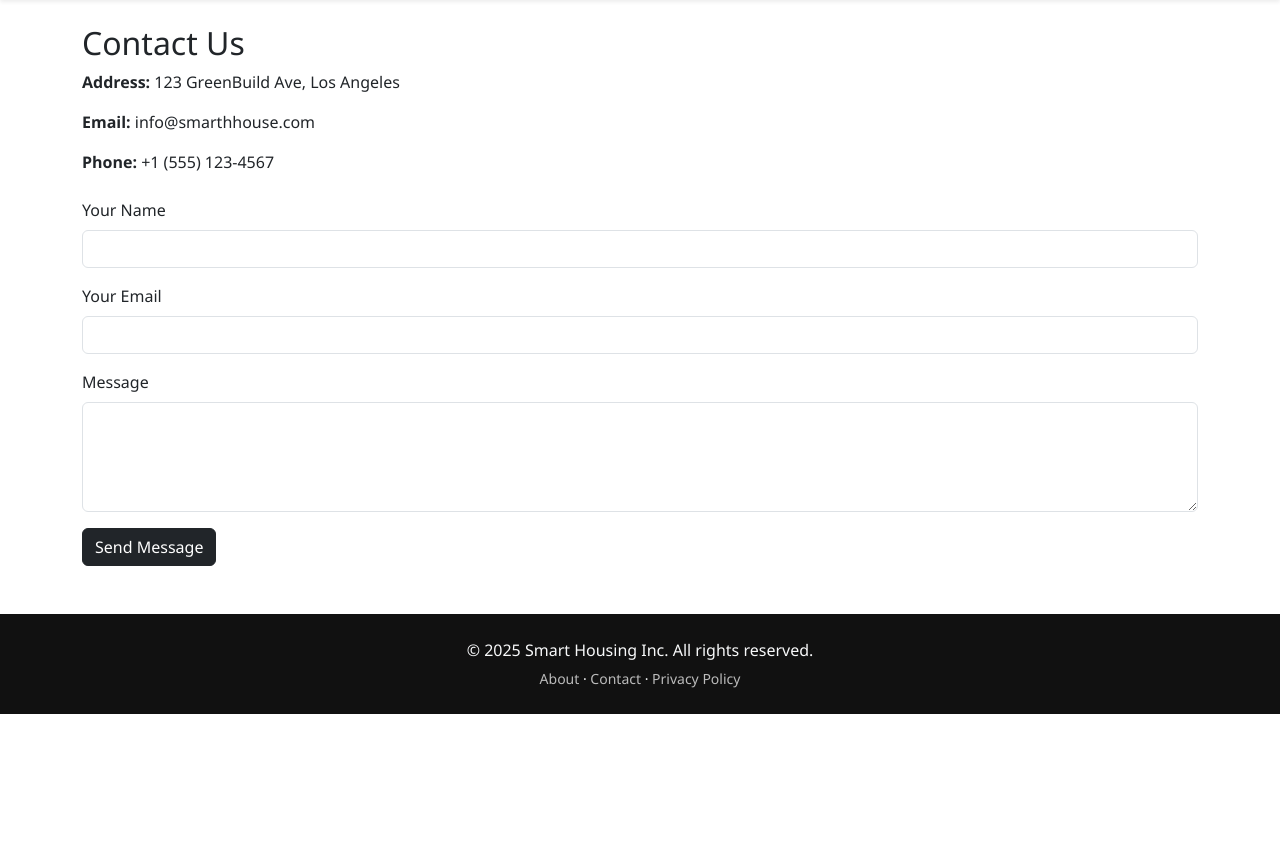
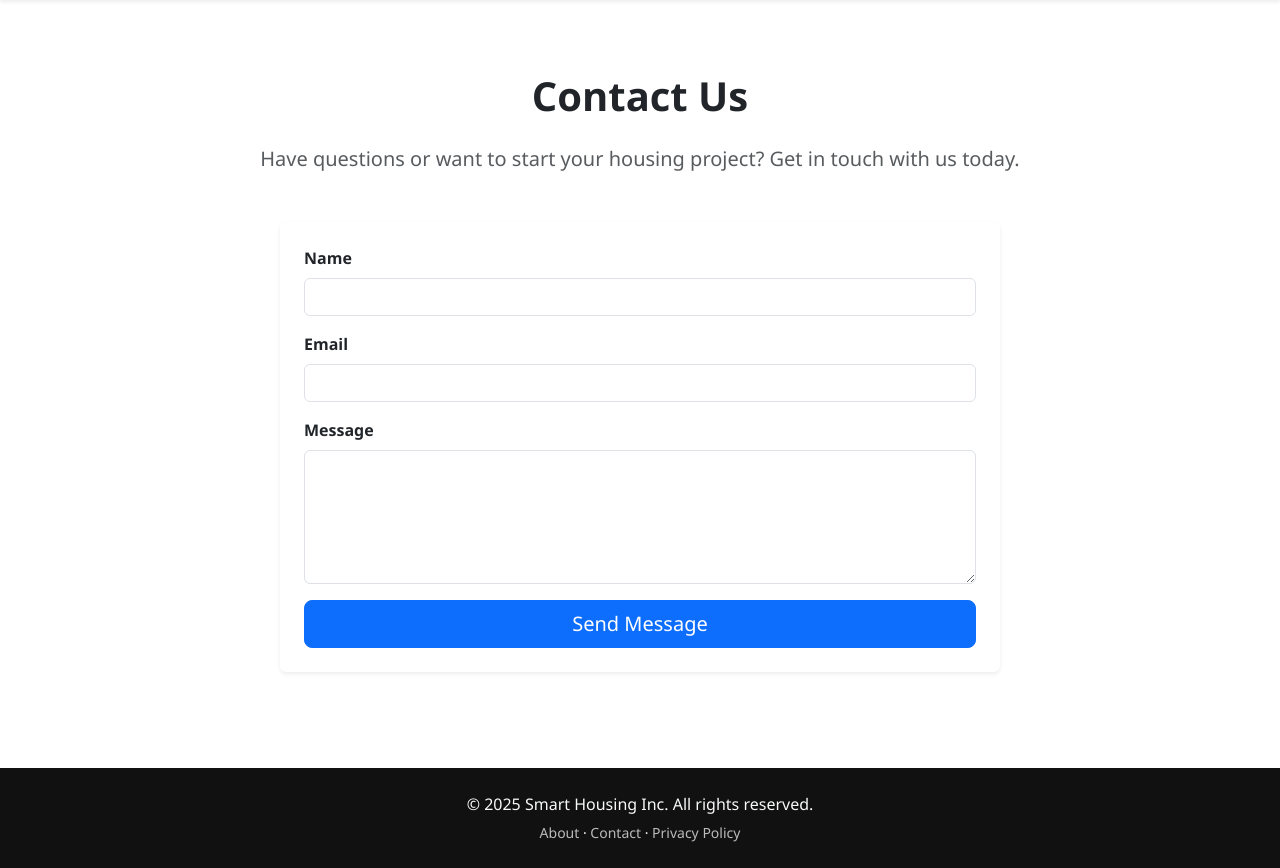
Before and after one commit to hanklokyaw/san-myanmar_site, a Flask app: page /contact in a window 1280 px wide. Shown: the part 56-924 px from the top of the page. Before the commit the page ends 770 px from the top, so only its background shows below. Run offline with Flask 3, Linux system fonts and the light colour scheme; some libraries are stand-ins or nearby versions.

Commit message:
updated contact html

```diff
--- a/templates/contact.html
+++ b/templates/contact.html
@@ -1,23 +1,36 @@
 {% extends "base.html" %}
+{% block title %}Contact · Smart Housing{% endblock %}
 {% block content %}
-<h2>Contact Us</h2>
-<p><strong>Address:</strong> 123 GreenBuild Ave, Los Angeles</p>
-<p><strong>Email:</strong> info@smarthhouse.com</p>
-<p><strong>Phone:</strong> +1 (555) 123-4567</p>
 
-<form method="POST" class="mt-4">
+<section class="py-5">
+  <div class="container">
+    <h1 class="fw-bold mb-4 text-center">Contact Us</h1>
+    <p class="lead text-center text-muted mb-5">
+      Have questions or want to start your housing project? Get in touch with us today.
+    </p>
+
+    <div class="row justify-content-center">
+      <div class="col-md-8">
+        <form method="post" action="{{ url_for('contact') }}" class="card shadow-sm border-0 p-4">
           <div class="mb-3">
-        <label class="form-label">Your Name</label>
-        <input type="text" class="form-control" name="name" required>
+            <label for="name" class="form-label fw-bold">Name</label>
+            <input type="text" class="form-control" id="name" name="name" required>
           </div>
           <div class="mb-3">
-        <label class="form-label">Your Email</label>
-        <input type="email" class="form-control" name="email" required>
+            <label for="email" class="form-label fw-bold">Email</label>
+            <input type="email" class="form-control" id="email" name="email" required>
           </div>
           <div class="mb-3">
-        <label class="form-label">Message</label>
-        <textarea class="form-control" name="message" rows="4" required></textarea>
+            <label for="message" class="form-label fw-bold">Message</label>
+            <textarea class="form-control" id="message" name="message" rows="5" required></textarea>
           </div>
-    <button type="submit" class="btn btn-dark">Send Message</button>
+          <div class="d-grid">
+            <button type="submit" class="btn btn-primary btn-lg">Send Message</button>
+          </div>
         </form>
+      </div>
+    </div>
+  </div>
+</section>
+
 {% endblock %}
```
Lines whose indentation alone changed are shown as unchanged.
